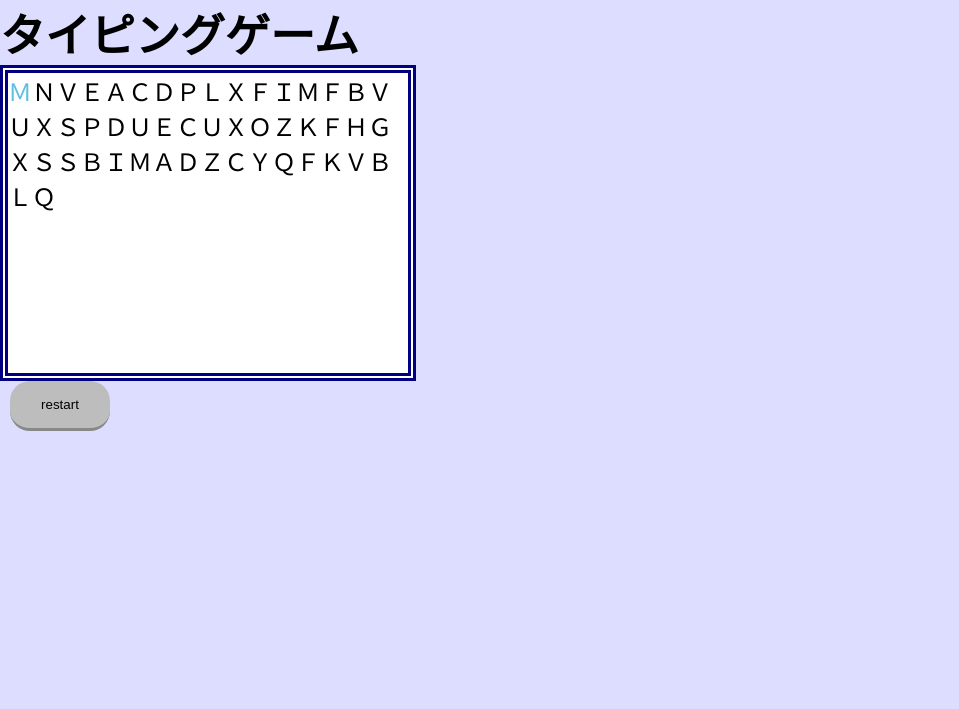
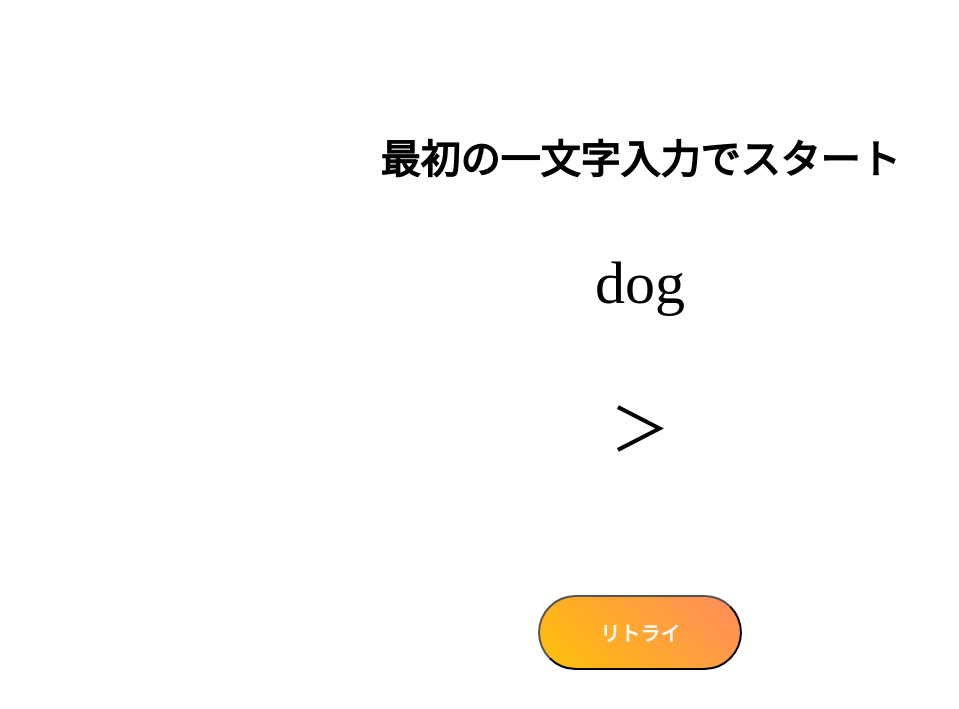
Before and after one commit to SotaTakeuchi/demo_typingapp, a Django app: page /typing_app/ in a window 1280 px wide. Shown: the top 709 px of the page, without its empty margins (0-959 px from the left). Run offline with Django 3.2, Linux system fonts and the light colour scheme.

Commit message:
板橋改

```diff
--- a/static/css/typing.css
+++ b/static/css/typing.css
@@ -1,30 +1,29 @@
 * {
-    margin: 0;
-    padding: 0;
-    border: 0;
-  }
+  text-align: center;
+  margin-top: 5%;
+}
 
-  body {
-    background: #ddf;
-    font: 30px sans-serif;
-  }
-  #frame{
-    background: #ffffff;
-    font: 30px sans-serif;
-    border:8px double navy;
-    width:400px;
-    height:300px;
-    font-size:18pt;
-    overflow:auto;
-  }
-  #frame:first-letter{
-    color:#5bc0de;
-  }
-  #restart{
-    margin-left: 10px;
-    background: #BDBDBD;
-    border-bottom: solid 3px #888;
-    border-radius: 20px;
-    width: 100px;
-    height: 50px;
-  }
+#time {
+  font-size: 40px;
+  font-weight: bold;
+}
+
+#mondai {
+  font-size: 60px;
+}
+
+#input {
+  font-size: 60px;
+}
+
+#retry {
+  display: inline-block;
+  padding: 21px 60px;
+  border-radius: 75px;
+  text-decoration: none;
+  color: #FFF;
+  background-image: linear-gradient(45deg, #FFC107 0%, #ff8b5f 100%);
+  transition: .4s;
+  font-size: 20px;
+  font-weight: bold;
+}
--- a/static/js/typing.js
+++ b/static/js/typing.js
@@ -1,84 +1,206 @@
+document.onkeydown = typeGame;  //キー押下時に関数typeGame()を呼び出す
+
+//文字を格納する配列
+var moji = ["A","B","C","D","E","F","G","H","I",
+            "J","K","L","M","N","O","P","Q","R",
+            "S","T","U","V","W","X","Y","Z"];
+var moji_s = ["a","b","c","d","e","f","g","h","i",
+            "j","k","l","m","n","o","p","q","r",
+            "s","t","u","v","w","x","y","z"];
+//キーコードを格納する配列
+var kcode = new Array(65,66,67,68,69,70,71,72,73,
+                      74,75,76,77,78,79,80,81,82,
+                      83,84,85,86,87,88,89,90);
+
 //0～25までの乱数を格納する配列
-var rand = new Array();
-//問題の文字列を格納
-var mondai = "";
-//何問目か格納
-var count = 0;
-//問題数
-var queNum = 50;
+var rnd = new Array();
+//制限時間。０を含めた秒数。２なら、３秒
+var limit = 4;
+var sec,msec,timer;
+var miss_string,success;
+//スコア変数
+var rest= 0;
+var score = 0;
+//グローバル変数群
+var mondai      = "";   //問題の文字列を格納
+var input       = "";   //打ち込み内容
+var description = "";   //説明文の内容
+var mondaiCount = "";   //問題の文字列を格納
+var missType    = 0;    //入力ミスの回数
+var cnt = 0;            //入力数
 
-/*--------------------------------------------*/
+var ans = 0;            //回答数
 
-//キー状態管理変数の定義
-var KEYS = new Array(256);
-//キーの状態を false （押されていない）で初期化
-for(var i=0; i<KEYS.length; i++) {
-    KEYS[i] = false;
+var endFlag = false;    //時間切れになったかどうか
+var typStart,typEnd;    //開始時と終了時の時刻を格納
+
+dat  = [
+{ "c_word": "dog"},
+{ "c_word": "cat"},
+{ "c_word": "pet"},
+{ "c_word": "bed"},
+{ "c_word": "bad"},
+];
+
+
+
+//問題の文字列をキーボード番号に対応させる。
+function ransu(mondai)
+{
+  for ( var i = 0 ; i < mondai.length ; i++ )
+  {
+    //i番目の文字列を探す
+    var serch = mondai.charAt(i);
+    //i番目にある文字列の番号を探す。
+    rnd[i] = moji.indexOf(serch);
+    if( rnd[i] < 0 )
+    {
+      rnd[i] = moji_s.indexOf(serch);
+    }
+  }
 }
-//キーが押された時に呼び出される処理を指定
-window.onkeydown = function(e) {
-    //キーボードによる自動スクロールの防止
-    e.preventDefault();
-    //キーを押された状態に更新
-    KEYS[e.keyCode] = true;
-    typeGame();
 
-};
-//キーが離された時に呼び出される処理を指定
-window.onkeyup = function(e) {
-    //キーを離された状態に更新
-    KEYS[e.keyCode] = false;
-};
-//キーコードを格納する配列
-var kCode = new Array(65,66,67,68,69,70,71,72,73,
-                        74,75,76,77,78,79,80,81,82,
-                        83,84,85,86,87,88,89,90);
-//文字を格納する配列
-var Alphabet = new Array("Ａ","Ｂ","Ｃ","Ｄ","Ｅ","Ｆ","Ｇ","Ｈ","Ｉ",
-                         "Ｊ","Ｋ","Ｌ","Ｍ","Ｎ","Ｏ","Ｐ","Ｑ","Ｒ",
-                         "Ｓ","Ｔ","Ｕ","Ｖ","Ｗ","Ｘ","Ｙ","Ｚ");
+//タイピングゲームの問題をセットする関数
+function gameSet()
+{
+  cnt=0;
 
-/*--------------------------------------------*/
+  mondai = dat[ans]['c_word'];
+  description = dat[ans]['c_description'];
 
-//タイピングゲームの問題をセットする
-function gameSet(){
-  //問題文とカウント数をクリアする
-  mondai = "";
-  count = 0;
-  //0～25までの乱数を queNum 個作成して配列randに格納する
-  for (var i = 0;i < queNum ;i++){
-    rand[i] = Math.floor( Math.random() * 26 );
-  }
-
-  //問題文の作成
-  for ( var i = 0 ; i < queNum ; i++){
-    mondai =  mondai + Alphabet[rand[i]];
-  }
+  mondaiCount = mondai.length;
+  //乱数作成関数の呼び出し
+  ransu(mondai);
 
   //問題枠に表示する
-  document.getElementById("frame").innerHTML = mondai;
+  document.getElementById("mondai").innerHTML =  mondai;
+  document.getElementById("input").innerHTML =  "<font class='test'>＞</font>";
+  document.getElementById("description").innerHTML = description;
 }
 
-//キー入力を受け取る
-function typeGame(){
-    //入力されたキーコードと、問題文のキーコードを比較
-    if(KEYS[kCode[rand[count]]]){
-        //カウント数を＋１にする
-        count++;
+function timeCount(){
+  //全文字入力していたら、終了時間を記録する
+  typEnd = new Date();
 
-        //全文字入力したか確認
-        if (count < queNum){
-            //問題文の頭の一文字を切り取る
-            mondai = mondai.substring(1,mondai.Length);
-            //問題枠に表示する
-            document.getElementById("frame").innerHTML = mondai;
-        }else{
-            //問題枠にゲーム終了を表示
-            document.getElementById("frame").innerHTML = "終了します";
-        }
-    }
+  //終了時間－開始時間で掛かったミリ秒を取得する
+  var keika = typEnd - typStart;
+  //1000で割って「切捨て」、秒数を取得
+  sec = limit - Math.floor( keika/1000 );
+
+  //1000で割った「余り(%で取得できる）」でミリ秒を取得
+  msec = 9 - Math.floor( (keika / 100) % 10);
+
+  //問題終了を告げる文字列を作成
+  var countTime="GAME終了まであと："+sec+"秒"+msec;
+
+  //現在残り時間の代入
+  document.getElementById("time").innerHTML =  countTime;
+
+  //スコア計算(余った秒数を足して行く)
+  rest = 4000 - keika;
+  score += rest;
+
+  //時間切れになった際の処理
+  if(sec == 0 && msec == 0)
+  {
+    document.getElementById("time").innerHTML =  '時間切れです。';
+    document.getElementById("mondai").innerHTML = '正答数：' + ans + '/' + (dat.length) + 'スコア：' + score;
+    clearTimeout(timer);
+    endFlag = true;
+    gameFinish();
+  }
 }
 
-/*--------------------------------------------*/
 
-gameSet();
+//キー入力を受け取る関数
+//最初の一文字目が入力された時点でスタート
+function typeGame(evt)
+{
+  if(endFlag == false){
+    var kc;  //入力されたキーコードを格納する変数
+    //入力されたキーのキーコードを取得
+    if (document.all)
+    {
+      kc = event.keyCode;
+    }
+    else
+    {
+      kc = evt.which;
+    }
+
+    //入力されたキーコードと、問題文のキーコードを比較
+    if (kc == kcode[ rnd[cnt] ] && ans != dat.length)
+    {
+      //以下、キーコードが一致した時の処理
+      //最初の1文字が入力された時間を記録する
+      if (cnt==0 && ans==0)
+      {
+        timer = setInterval("timeCount()",100);
+        typStart = new Date();
+      }
+
+      cnt++; //カウント数を＋１にする
+
+      //全文字入力したか確認
+      if ( cnt < mondaiCount)
+      {
+        //問題文の頭の一文字を切り取る
+        input  = mondai.substring(0,cnt);
+
+        //問題枠に表示する
+        document.getElementById("mondai").innerHTML =  mondai;
+        document.getElementById("input").innerHTML =  "<font class='test'>＞</font>" +  input;
+        document.getElementById("description").innerHTML = description;
+        document.getElementById("missType").innerHTML = '合計ミスタイプ：' + missType + '回';
+      }
+      else
+      {
+        if(ans == dat.length-1)
+        {
+          ans++;
+          //全文字入力していたら、終了時間を記録する
+          typEnd = new Date();
+          //終了時間－開始時間で掛かったミリ秒を取得する
+          var keika = typEnd - typStart;
+          //1000で割って「切捨て」、秒数を取得
+          sec = Math.floor( keika/1000 );
+          //1000で割った「余り(%で取得できる）」でミリ秒を取得
+          msec = keika % 1000;
+          //問題終了を告げる文字列を作成
+          var fin="GAME終了　時間："+sec+"秒"+msec;
+          //問題枠にゲーム終了を表示
+
+          //タイマー終了
+          clearTimeout(timer);
+          document.getElementById("mondai").innerHTML = '全問正答！スコアは'+ score;
+          gameFinish();
+        }
+        else
+        {
+          ans++;
+          //一題解いたら時間リセット
+          typStart = new Date();
+          gameSet();
+        }
+      }
+    }
+    else if(ans != dat.length-1)
+    {
+      missType++;
+
+
+      document.getElementById("missType").innerHTML = '合計ミスタイプ：' + missType + '回';
+    }
+  }
+}
+
+//キー入力を受け取る関数
+function gameFinish(){
+  document.getElementById("time").innerHTML =  '終了';
+  document.getElementById("description").innerHTML = 'お疲れ様でした。';
+  document.getElementById("input").innerHTML =  "<font class='endTitle'>program</font> -> end;";
+  document.getElementById("missType").innerHTML = '合計ミスタイプ：' + missType + '回';
+
+  document.getElementById("retry").style.visibility = 'visible';
+
+}
--- a/typing_app/templates/typing_app/Typing.html
+++ b/typing_app/templates/typing_app/Typing.html
@@ -9,10 +9,30 @@
 </head>
 
 
-<body>
-    <h2>タイピングゲーム</h2>
-    <div id="frame"></div>
-    <input type="button" class="button" id="restart" value="restart" onclick="gameSet()">
+
+<body onload="gameSet()">
+    <div id="main_typing">
+        <!-- 時間の表示 -->
+        <p id="time">最初の一文字入力でスタート</p>
+
+        <div class="question">
+            <!-- 出題 -->
+            <font id="mondai"></font>
+        </div>
+        <!-- タイピング済みの部分の表示 -->
+        <p id="input"></p>
+        <!-- ミスタイプ数の表示 -->
+        <p id="missType"></p>
+
+        <button id="retry" type="button" onclick="location.reload()" >
+            リトライ
+        </button>
+
+    </div>
+
+
+
+
     <script type="text/javascript" src="{% static 'js/typing.js' %}"></script>
 </body>
 
```
